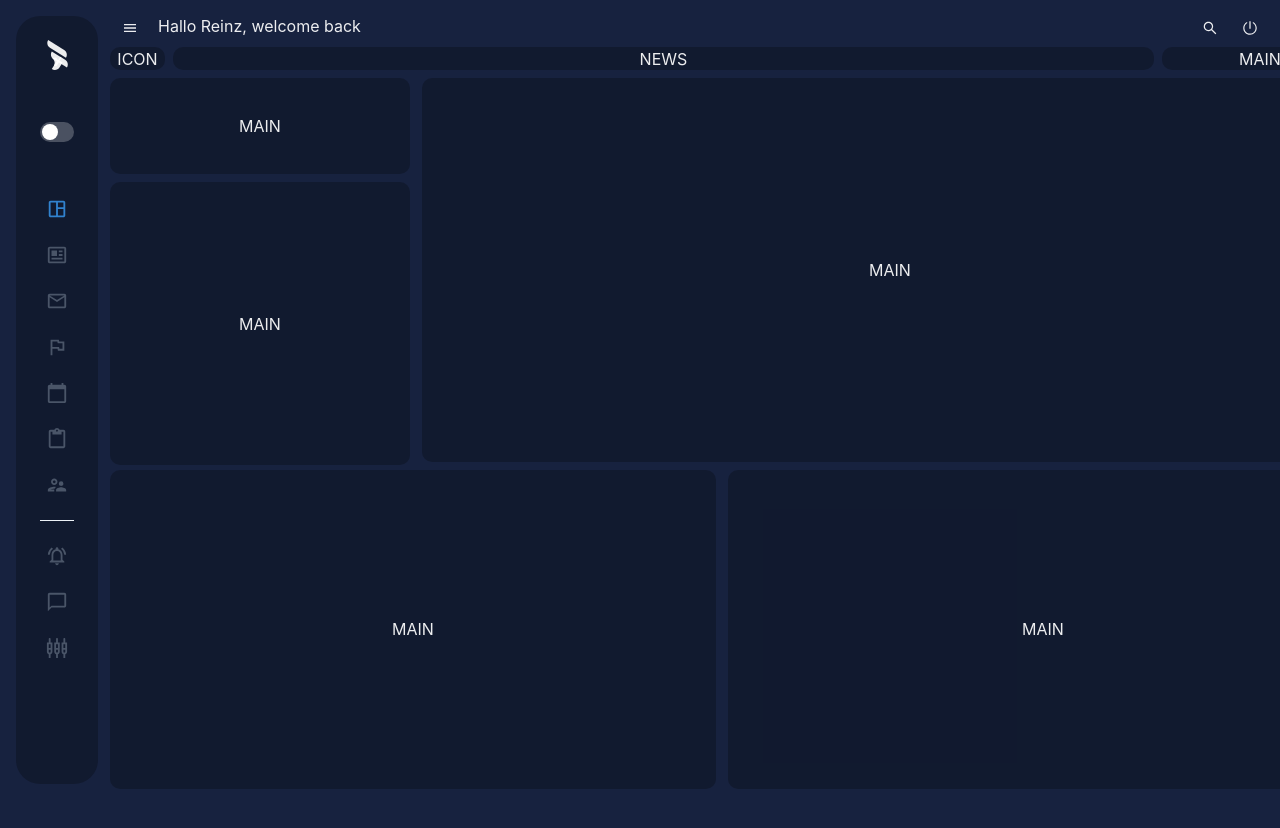
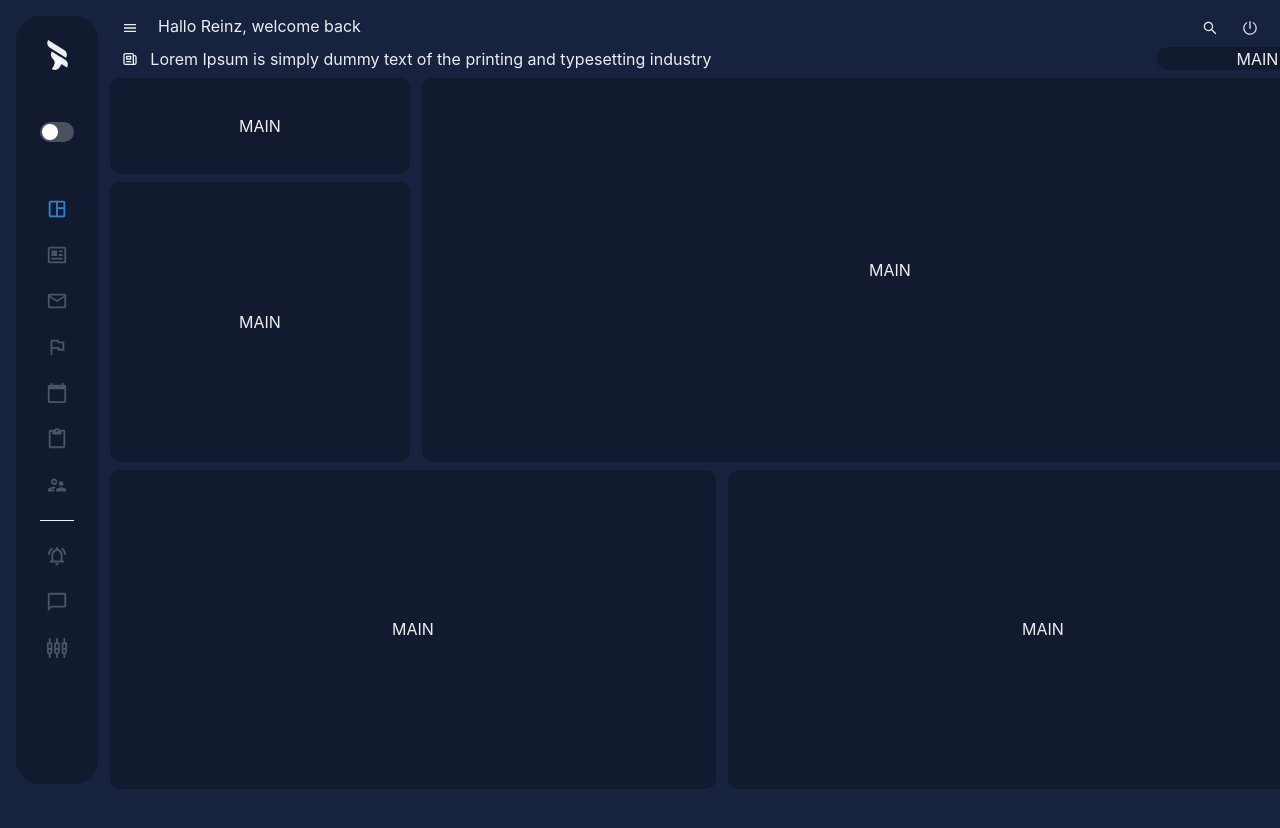
Before and after one commit to reinz-dev/jkon-dashboard, a Next.js app: page /dashboard/DashboardPage in a window 1280 px wide. Shown: the top 828 px of the page. Built offline with nearby package versions, Linux system fonts and the light colour scheme.

Commit message:
modified dashboard colom

```diff
--- a/pages/dashboard/DashboardPage.jsx
+++ b/pages/dashboard/DashboardPage.jsx
@@ -8,17 +8,16 @@ import {
   ModalBody,
   ModalCloseButton,
   useColorModeValue,
-  HStack,
 } from "@chakra-ui/react";
 import React, { useState } from "react";
 import { useRouter } from "next/router";
 import { MdMenu } from "react-icons/md";
 import { AiOutlinePoweroff } from "react-icons/ai";
 import { AiOutlineSearch } from "react-icons/ai";
+import { HiOutlineNewspaper } from "react-icons/hi";
 import { Sidebar } from "../../components/Sidebar";
 import { AvatarBox } from "../../components/AvatarBox";
 import ThemeToggleButton from "../../components/theme-toggle-button";
-import { MotionBox } from "framer-motion";
 
 const DashboardPage = () => {
   const [collapse, setCollapse] = React.useState(false);
@@ -93,26 +92,19 @@ const DashboardPage = () => {
             <AvatarBox />
           </Box>
         </Flex>
-        <Flex w="full" h="3%" align="center" mt={2} gap={2}>
-          <Flex
-            w="70px"
-            h="full"
-            align="center"
-            justify="center"
-            rounded={10}
-            bg={useColorModeValue("bgLight", "bgDark")}
-          >
-            ICON
+        <Flex w="full" h="3%" align="center" mt={2}>
+          <Flex w="50px" h="full" align="center" justify="center" rounded={10}>
+            <IconButton
+              aria-label="Menu Colapse"
+              icon={<HiOutlineNewspaper />}
+              position="relative"
+              variant="ghost"
+              onClick={handleLogout}
+            />
           </Flex>
-          <Flex
-            w="full"
-            h="full"
-            align="center"
-            justify="center"
-            rounded={10}
-            bg={useColorModeValue("bgLight", "bgDark")}
-          >
-            NEWS
+          <Flex w="full" h="full" rounded={10} align="center">
+            Lorem Ipsum is simply dummy text of the printing and typesetting
+            industry
           </Flex>
           <Flex
             w="20%"
@@ -140,7 +132,7 @@ const DashboardPage = () => {
             </Flex>
             <Flex
               w="300px"
-              h="73.8%"
+              h="73%"
               justify="center"
               align="center"
               rounded={10}
```
